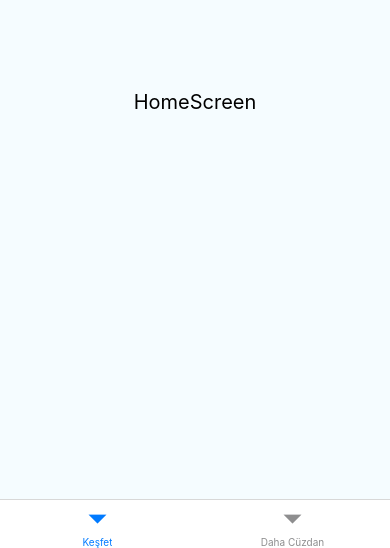
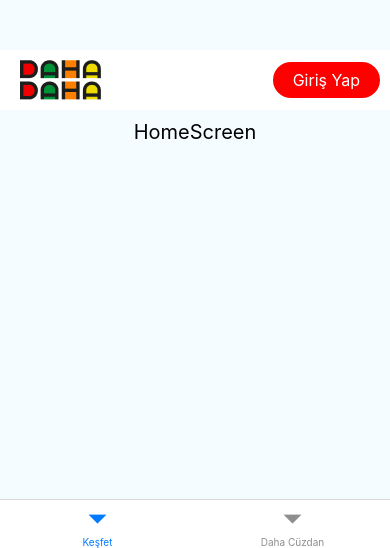
Before and after one commit to irembuz/react-native-daha-daha-clone, a React Native app: screen /Home in a window 390 px wide. Shown: the part 296-844 px from the top of the page. Built offline with nearby package versions, Linux system fonts and the light colour scheme.

Commit message:
create Navbar component.

```diff
--- /dev/null
+++ b/components/Navbar.tsx
@@ -0,0 +1,56 @@
+import React from "react";
+import {
+  View,
+  Text,
+  TouchableOpacity,
+  SafeAreaView,
+  StyleSheet,
+  Image,
+} from "react-native";
+
+const Navbar: React.FC = () => {
+  return (
+    <SafeAreaView style={styles.safeArea}>
+      <View style={styles.container}>
+        <Image
+          source={require("../assets/images/Logo.png")} // Logo resminizin yolu
+          style={styles.logo}
+        />
+        <TouchableOpacity style={styles.loginButton}>
+          <Text style={styles.loginButtonText}>Giriş Yap</Text>
+        </TouchableOpacity>
+      </View>
+    </SafeAreaView>
+  );
+};
+
+const styles = StyleSheet.create({
+  safeArea: {
+    width: "100%",
+  },
+  container: {
+    flexDirection: "row",
+    justifyContent: "space-between",
+    alignItems: "center",
+    height: 60,
+    paddingHorizontal: 10,
+    backgroundColor: "#fff",
+  },
+  logo: {
+    width: 100,
+    height: 40,
+    resizeMode: "contain",
+  },
+  loginButton: {
+    backgroundColor: "red",
+    paddingVertical: 8,
+    paddingHorizontal: 20,
+    borderRadius: 20,
+  },
+  loginButtonText: {
+    color: "#fff",
+    fontSize: 16,
+  },
+});
+
+export default Navbar;
--- a/screens/HomeScreen.tsx
+++ b/screens/HomeScreen.tsx
@@ -1,8 +1,11 @@
 import { View, Text, StyleSheet } from "react-native";
+
+import Navbar from "../components/Navbar";
 
 const HomeScreen = () => {
   return (
     <View style={styles.container}>
+      <Navbar />
       <Text style={styles.text}>HomeScreen</Text>
     </View>
   );
```
